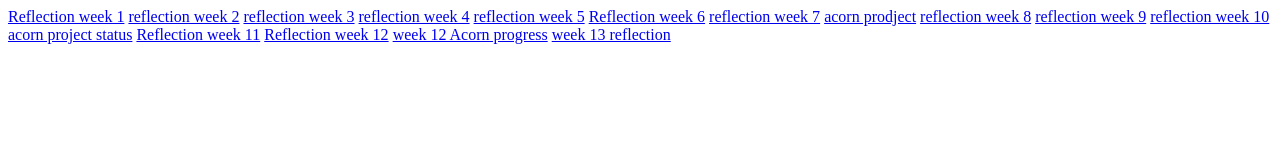
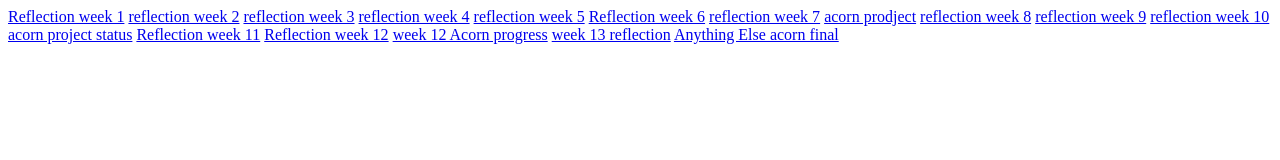
Before and after one commit to Gavhart/technical-teamwork, a plain HTML site: page index.html in a window 1280 px wide. Drawn offline with Linux system fonts and the light colour scheme.

Commit message:
Update index.html

```diff
--- a/index.html
+++ b/index.html
@@ -16,6 +16,7 @@
       <a href="https://docs.google.com/document/d/e/2PACX-1vSoXneTAYyEOim-snlZXvSkRK0vXaswxaKBKKkw4xMr48fOscHfO4FKkliyOGnX-_0J4EDpBdkfUF18/pub" > Reflection week 12</a>
    <a href="https://docs.google.com/document/d/e/2PACX-1vQHbbntUadmRlCsj_pkQ7S5m3g3XQmwYZb9KsanWMjo4D233mG3mJjp0L6lQ2p67GdCWBJlmpdmYD9T/pub" > week 12 Acorn progress</a>
    <a href="https://docs.google.com/document/d/e/2PACX-1vSyIwHPbu53WjoU1OO83qgGp3mr-ec1jQKmJAVvAng4LJlY1j6KRgsg8Du760nBSwNZDpeNrFEVSkMw/pub" > week 13 reflection</a>
+   <a href="https://docs.google.com/document/d/e/2PACX-1vRNhOEOwJThqWYneAgAIRbCij1XF_ujK_VWZHzn7NlfmXg6eiheh2gbPDfUzr9hT6hPwjebYFVaGCRy/pub" > Anything Else acorn final</a>
 
 
 </html>
```
